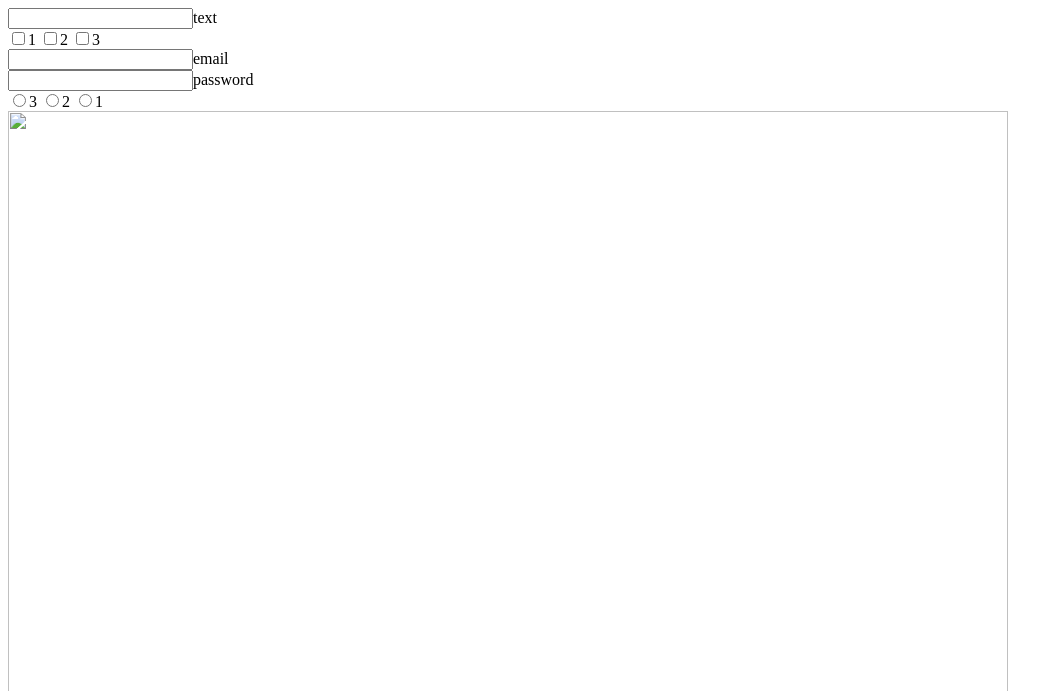
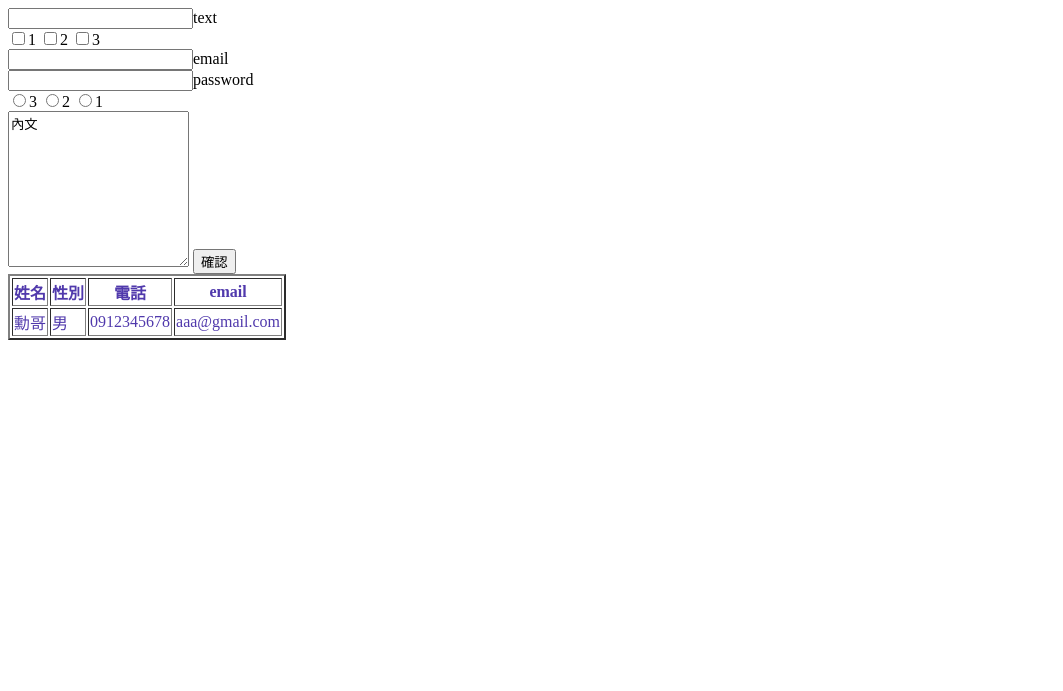
Before and after one commit to ss105213108-prog/front, a plain HTML site: page index.html in a window 1280 px wide. Shown: the top 691 px of the page, without its empty margins (0-1063 px from the left). Drawn offline with Linux system fonts and the light colour scheme.

Commit message:
textarea,button,table

```diff
--- a/index.html
+++ b/index.html
@@ -19,10 +19,26 @@
       <label for=""><input type="radio" name="" id="" />2</label>
       <label for=""><input type="radio" name="" id="" />1</label>
     </div>
-
-    <!-- <a href="https://www.google.com.tw/index.html">google</a> -->
-    <a href="https://www.google.com.tw/index.html"
-      ><img src="./thumb-1920-1061566.png" width="1000" height="600" alt=""
-    /></a>
+    <textarea cols="0" rows="10">內文</textarea>
+    <button type="button">確認</button>
+    <table border="2" style="color: rgb(80, 57, 172)">
+      <thead>
+        <tr>
+          <th>姓名</th>
+          <th>性別</th>
+          <th>電話</th>
+          <th>email</th>
+        </tr>
+      </thead>
+      <tbody>
+        <tr>
+          <td>勳哥</td>
+          <td>男</td>
+          <td>0912345678</td>
+          <td>aaa@gmail.com</td>
+        </tr>
+      </tbody>
+      <tfoot></tfoot>
+    </table>
   </body>
 </html>
```
